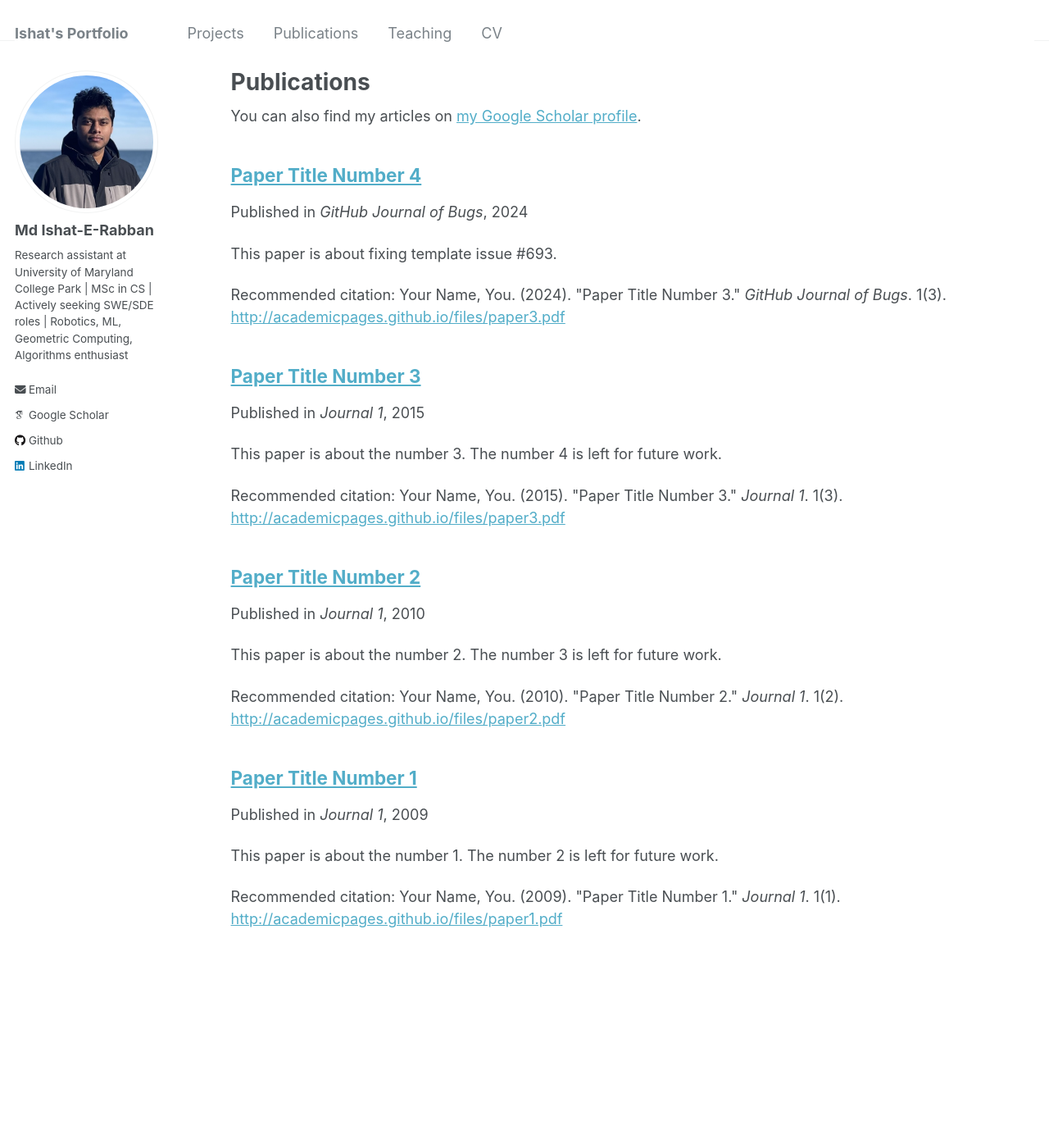
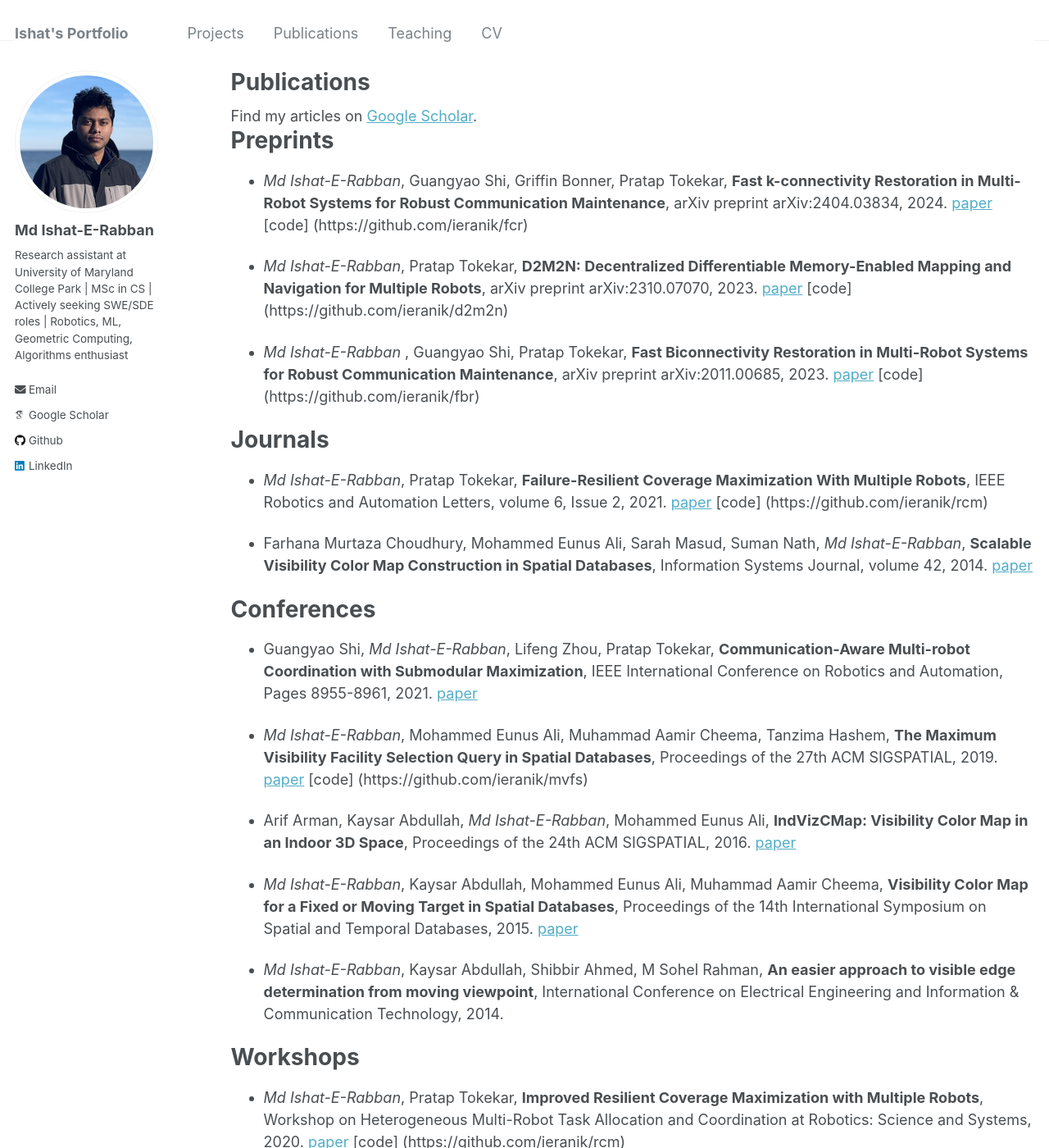
Before and after one commit to ieranik/ieranik.github.io, a Jekyll site: the page built from _pages/publications.md, in a window 1280 px wide and 1400 px high. Shown: the whole window at 82% size. Built offline with Jekyll 4.4.1, drawn with Linux system fonts in a browser that asks for light colours; some web fonts are replaced.

Commit message:
updated tree

```diff
--- a/_pages/publications.md
+++ b/_pages/publications.md
@@ -6,11 +6,59 @@ author_profile: true
 ---
 
 {% if site.author.googlescholar %}
-  <div class="wordwrap">You can also find my articles on <a href="{{site.author.googlescholar}}">my Google Scholar profile</a>.</div>
+  <div class="wordwrap">Find my articles on <a href="{{site.author.googlescholar}}">Google Scholar</a>.</div>
 {% endif %}
 
-{% include base_path %}
 
-{% for post in site.publications reversed %}
-  {% include archive-single.html %}
-{% endfor %}
+Preprints
+====
+- *Md Ishat-E-Rabban*, Guangyao Shi, Griffin Bonner, Pratap Tokekar, **Fast k-connectivity Restoration in Multi-Robot Systems for Robust Communication Maintenance**, arXiv preprint arXiv:2404.03834, 2024.
+[paper](https://github.com/ieranik/ieranik.github.io/blob/main/files/fcr.pdf)
+[code] (https://github.com/ieranik/fcr)
+
+- *Md Ishat-E-Rabban*, Pratap Tokekar, **D2M2N: Decentralized Differentiable Memory-Enabled Mapping and Navigation for Multiple Robots**, arXiv preprint arXiv:2310.07070, 2023.
+[paper](https://github.com/ieranik/ieranik.github.io/blob/main/files/D2M2N.pdf)
+[code] (https://github.com/ieranik/d2m2n)
+
+- *Md Ishat-E-Rabban* , Guangyao Shi, Pratap Tokekar, **Fast Biconnectivity Restoration in Multi-Robot Systems for Robust Communication Maintenance**, arXiv preprint arXiv:2011.00685, 2023.
+[paper](https://github.com/ieranik/ieranik.github.io/blob/main/files/fbr.pdf)
+[code] (https://github.com/ieranik/fbr)
+
+
+
+Journals
+====
+
+- *Md Ishat-E-Rabban*, Pratap Tokekar, **Failure-Resilient Coverage Maximization With Multiple Robots**, IEEE Robotics and Automation Letters, volume 6, Issue 2, 2021.
+[paper](https://github.com/ieranik/ieranik.github.io/blob/main/files/rcm.pdf)
+[code] (https://github.com/ieranik/rcm)
+
+- Farhana Murtaza Choudhury, Mohammed Eunus Ali, Sarah Masud, Suman Nath, *Md Ishat-E-Rabban*, **Scalable Visibility Color Map Construction in Spatial Databases**, Information Systems Journal, volume 42, 2014.
+[paper](https://github.com/ieranik/ieranik.github.io/blob/main/files/vcm.pdf)
+
+
+Conferences
+====
+
+- Guangyao Shi, *Md Ishat-E-Rabban*, Lifeng Zhou, Pratap Tokekar, **Communication-Aware Multi-robot Coordination with Submodular Maximization**, IEEE International Conference on Robotics and Automation, Pages 8955-8961, 2021.
+[paper](https://github.com/ieranik/ieranik.github.io/blob/main/files/csm.pdf)
+
+- *Md Ishat-E-Rabban*, Mohammed Eunus Ali, Muhammad Aamir Cheema, Tanzima Hashem, **The Maximum Visibility Facility Selection Query in Spatial Databases**, Proceedings of the 27th ACM SIGSPATIAL, 2019.
+[paper](https://github.com/ieranik/ieranik.github.io/blob/main/files/mvfs.pdf)
+[code] (https://github.com/ieranik/mvfs)
+
+- Arif Arman, Kaysar Abdullah, *Md Ishat-E-Rabban*, Mohammed Eunus Ali, **IndVizCMap: Visibility Color Map in an Indoor 3D Space**, Proceedings of the 24th ACM SIGSPATIAL, 2016.
+[paper](https://github.com/ieranik/ieranik.github.io/blob/main/files/indvizcmap.pdf)
+
+- *Md Ishat-E-Rabban*, Kaysar Abdullah, Mohammed Eunus Ali, Muhammad Aamir Cheema, **Visibility Color Map for a Fixed or Moving Target in Spatial Databases**, Proceedings of the 14th International Symposium on Spatial and Temporal Databases, 2015.
+[paper](https://github.com/ieranik/ieranik.github.io/blob/main/files/mvcm.pdf)
+
+- *Md Ishat-E-Rabban*, Kaysar Abdullah, Shibbir Ahmed, M Sohel Rahman, **An easier approach to visible edge determination from moving viewpoint**, International Conference on Electrical Engineering and Information & Communication Technology, 2014.
+
+
+Workshops
+====
+
+- *Md Ishat-E-Rabban*, Pratap Tokekar, **Improved Resilient Coverage Maximization with Multiple Robots**, Workshop on Heterogeneous Multi-Robot Task Allocation and Coordination at Robotics: Science and Systems, 2020.
+[paper](https://github.com/ieranik/ieranik.github.io/blob/main/files/rcmw.pdf)
+[code] (https://github.com/ieranik/rcm)
```
Also changed, not shown: 13 other files.
